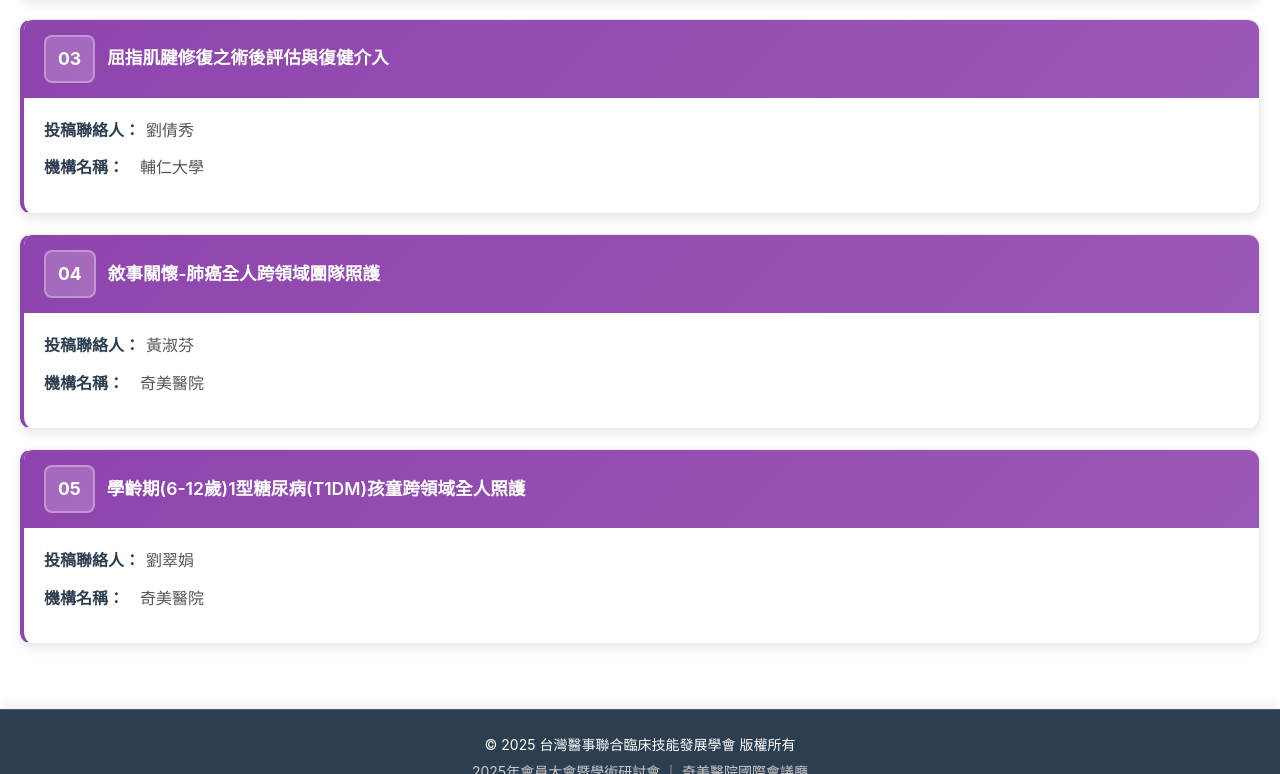
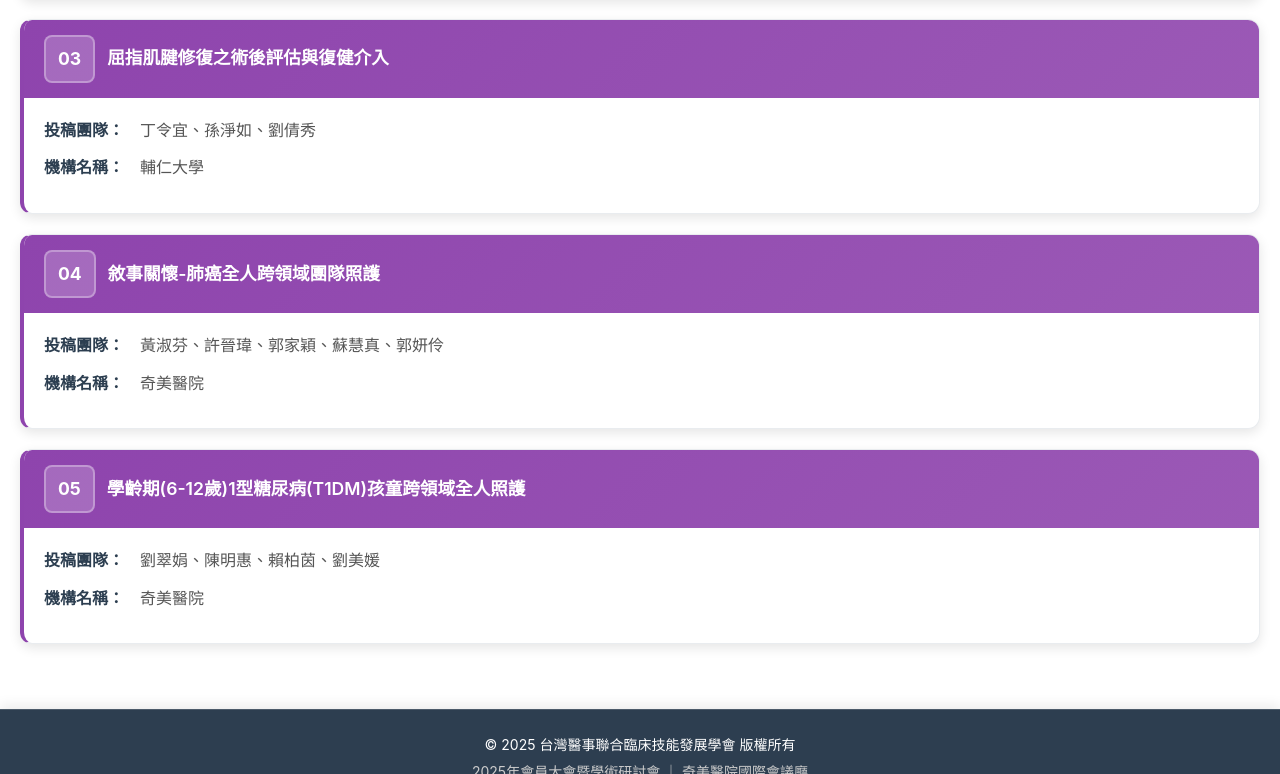
Before and after one commit to ling3567/2025annualconference, a plain HTML site: page osce.html in a window 1280 px wide. Shown: the part 741-1515 px from the top of the page. Drawn offline with Linux system fonts and the light colour scheme.

Commit message:
Update OSCE case team listings

```diff
--- a/osce.html
+++ b/osce.html
@@ -549,19 +549,22 @@
             },
             {
                 number: "03",
-                contact: "劉倩秀",
+                contactLabel: "投稿團隊",
+                contact: "丁令宜、孫淨如、劉倩秀",
                 institution: "輔仁大學",
                 title: "屈指肌腱修復之術後評估與復健介入"
             },
             {
                 number: "04",
-                contact: "黃淑芬",
+                contactLabel: "投稿團隊",
+                contact: "黃淑芬、許晉瑋、郭家穎、蘇慧真、郭妍伶",
                 institution: "奇美醫院",
                 title: "敘事關懷-肺癌全人跨領域團隊照護"
             },
             {
                 number: "05",
-                contact: "劉翠娟",
+                contactLabel: "投稿團隊",
+                contact: "劉翠娟、陳明惠、賴柏茵、劉美媛",
                 institution: "奇美醫院",
                 title: "學齡期(6-12歲)1型糖尿病(T1DM)孩童跨領域全人照護"
             }
```
